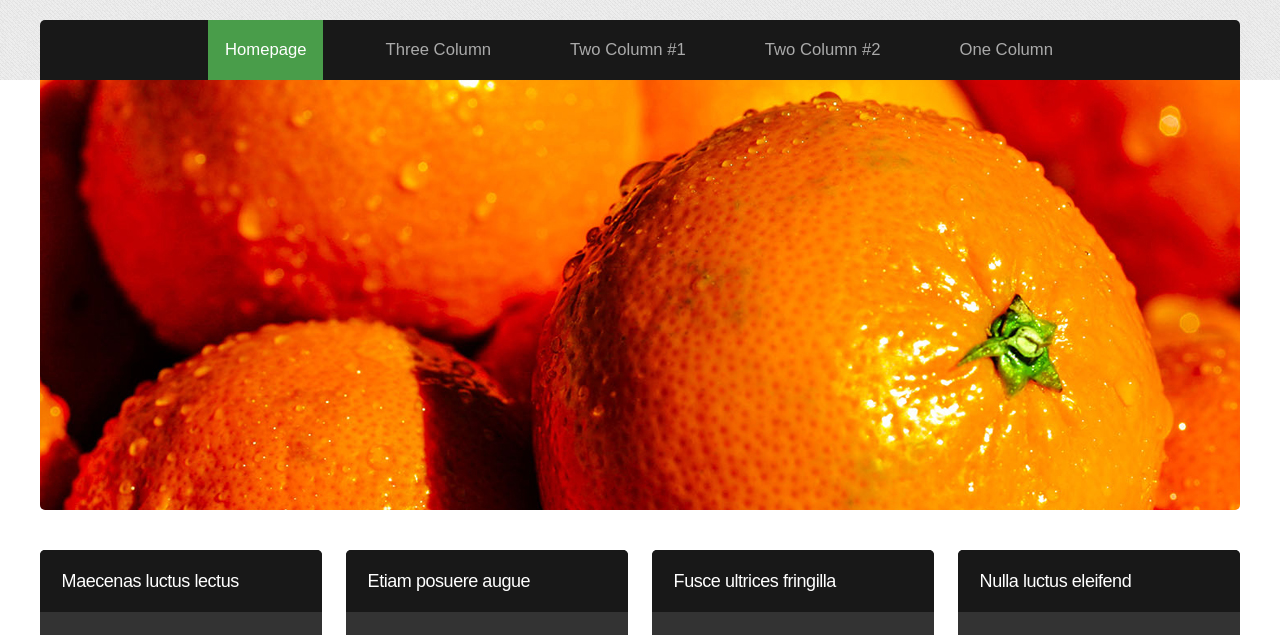
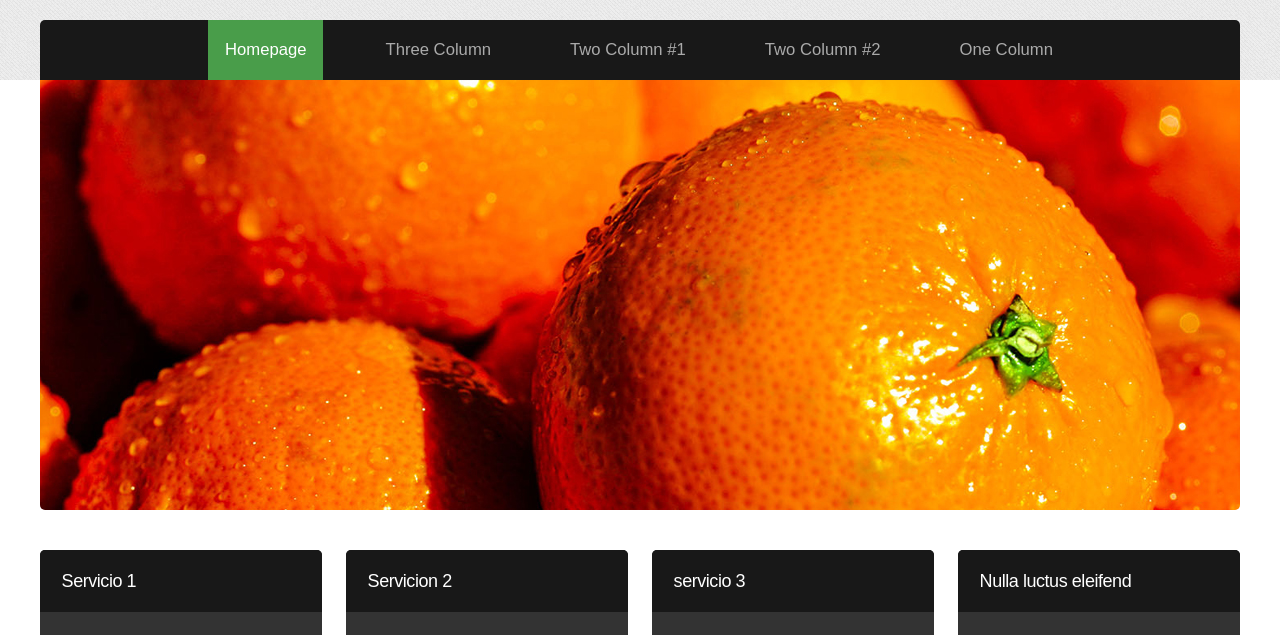
Before and after one commit to eduardofema/CursoGit, a plain HTML site: page index.html in a window 1280 px wide. Shown: the part 113-748 px from the top of the page. Drawn offline with Linux system fonts and the light colour scheme.

Commit message:
Cambios en titulos index
Prueba 1 de los commits

```diff
--- a/index.html
+++ b/index.html
@@ -65,7 +65,7 @@
 				<div class="3u">
 					<section>
 						<div class="mbox-style">
-							<h2 class="title">Maecenas luctus lectus</h2>
+							<h2 class="title">Servicio 1</h2>
 							<div class="content">
 								<p class="subtitle">Pellentesque pede. Donec pulvinar metus. In eu odio at lectus  mollis. </p>
 								<p>Pellentesque viverra vulputate enim. Aliquam erat volutpat. Pellentesque tristique ante ut risus. Quisque dictum.</p>
@@ -77,7 +77,7 @@
 				<div class="3u">
 					<section>
 						<div class="mbox-style">
-							<h2 class="title">Etiam posuere augue</h2>
+							<h2 class="title">Servicion 2</h2>
 							<div class="content">
 								<p class="subtitle">Pellentesque pede. Donec pulvinar metus. In eu odio at lectus  mollis. </p>
 								<p>Pellentesque viverra vulputate enim. Aliquam erat volutpat. Pellentesque tristique ante ut risus. Quisque dictum.</p>
@@ -89,7 +89,7 @@
 				<div class="3u">
 					<section>
 						<div class="mbox-style">
-							<h2 class="title">Fusce ultrices fringilla</h2>
+							<h2 class="title">servicio 3</h2>
 							<div class="content">
 								<p class="subtitle">Pellentesque pede. Donec pulvinar metus. In eu odio at lectus  mollis. </p>
 								<p>Pellentesque viverra vulputate enim. Aliquam erat volutpat. Pellentesque tristique ante ut risus. Quisque dictum.</p>
```
